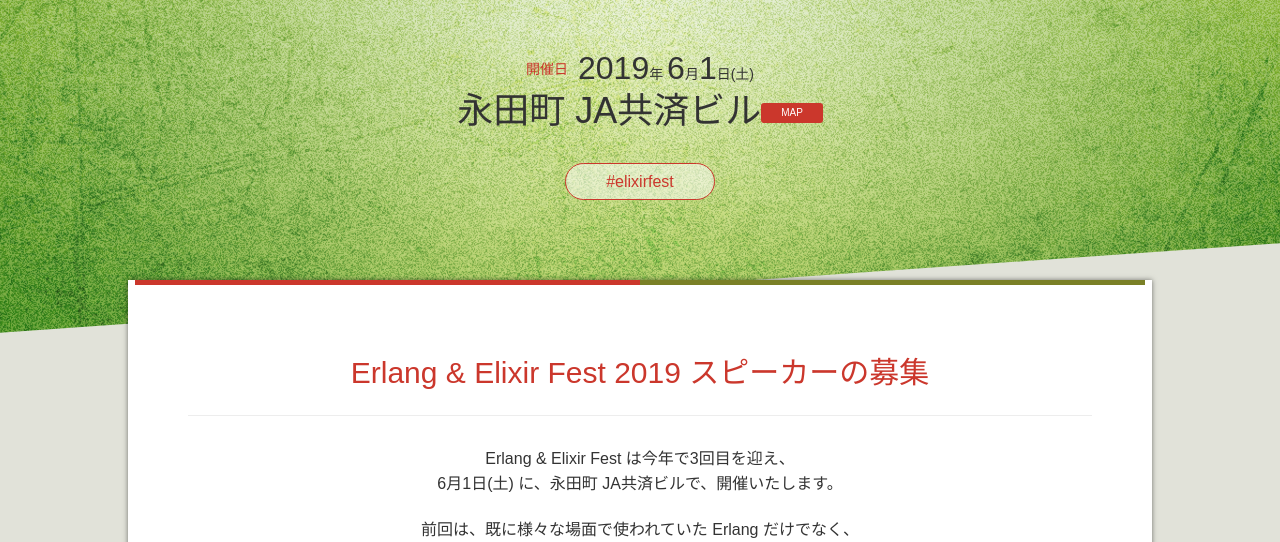
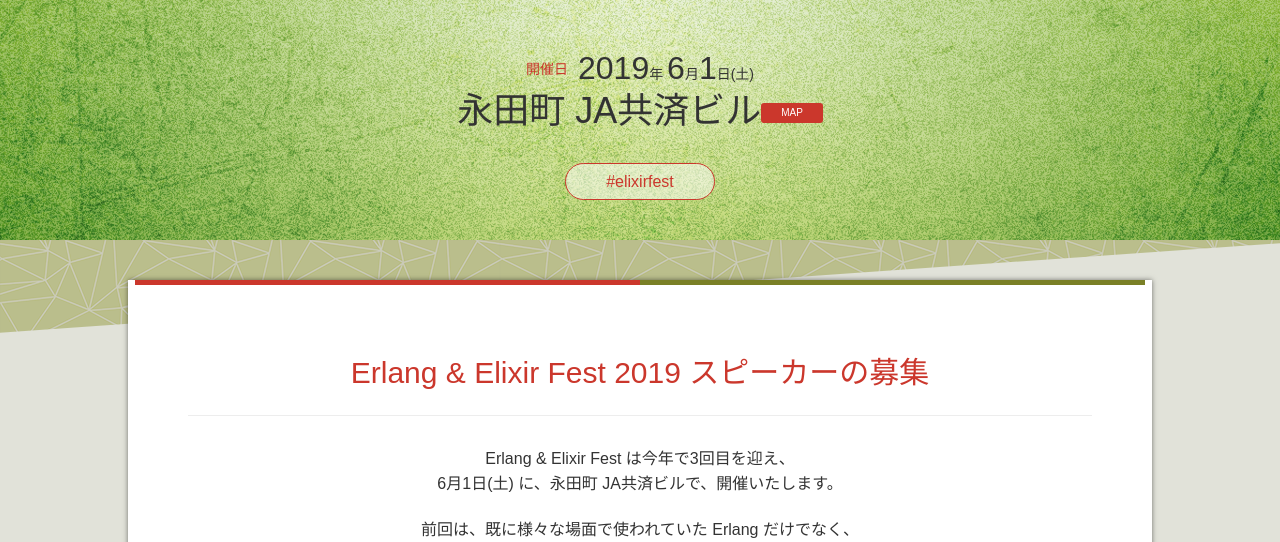
Before and after one commit to elixirjp/elixirfestjp, a Django app: page / in a window 1280 px wide. Shown: the part 274-816 px from the top of the page. Run offline with Django 3.2, Linux system fonts and the light colour scheme; some web fonts are replaced.

Commit message:
sectionを追加する

```diff
--- a/templates/index.html
+++ b/templates/index.html
@@ -10,6 +10,7 @@
     <p class="place-text">永田町 JA共済ビル<a class="map_link" href="https://goo.gl/maps/m5ddhWNNbXD2" target="_blank">MAP</a></p>
     <p class="hash_text">#elixirfest</p>
 </div>
+<section class="main_contents">
   <section class="main_box">
     <div class="main_box_inner clearfix">
       <div class="contents_box effect">
@@ -177,4 +178,5 @@
       {% endif %}
     </div>
   </section>
+</section>
 {% endblock contents %}
```
Lines whose indentation alone changed are shown as unchanged.
